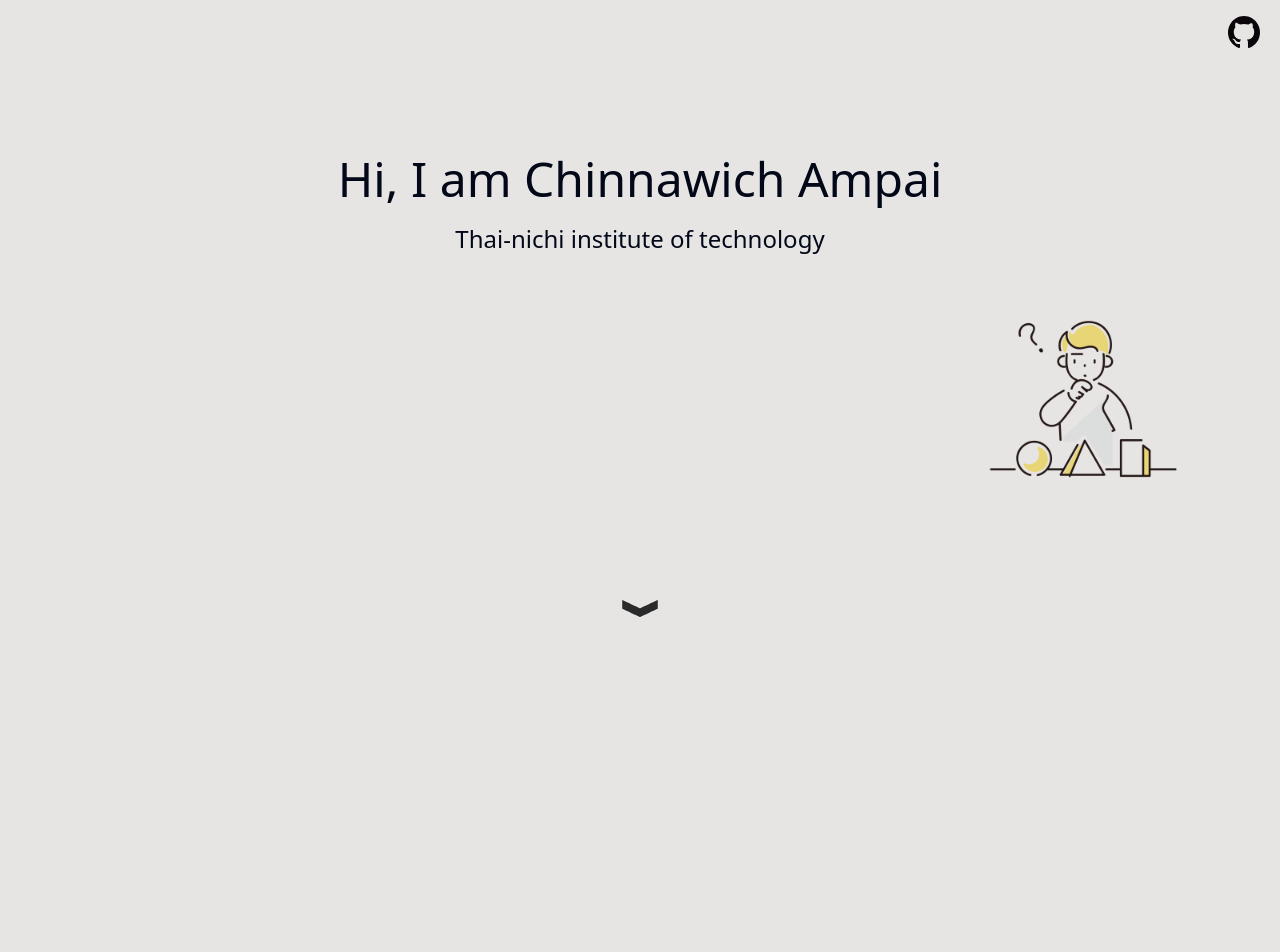
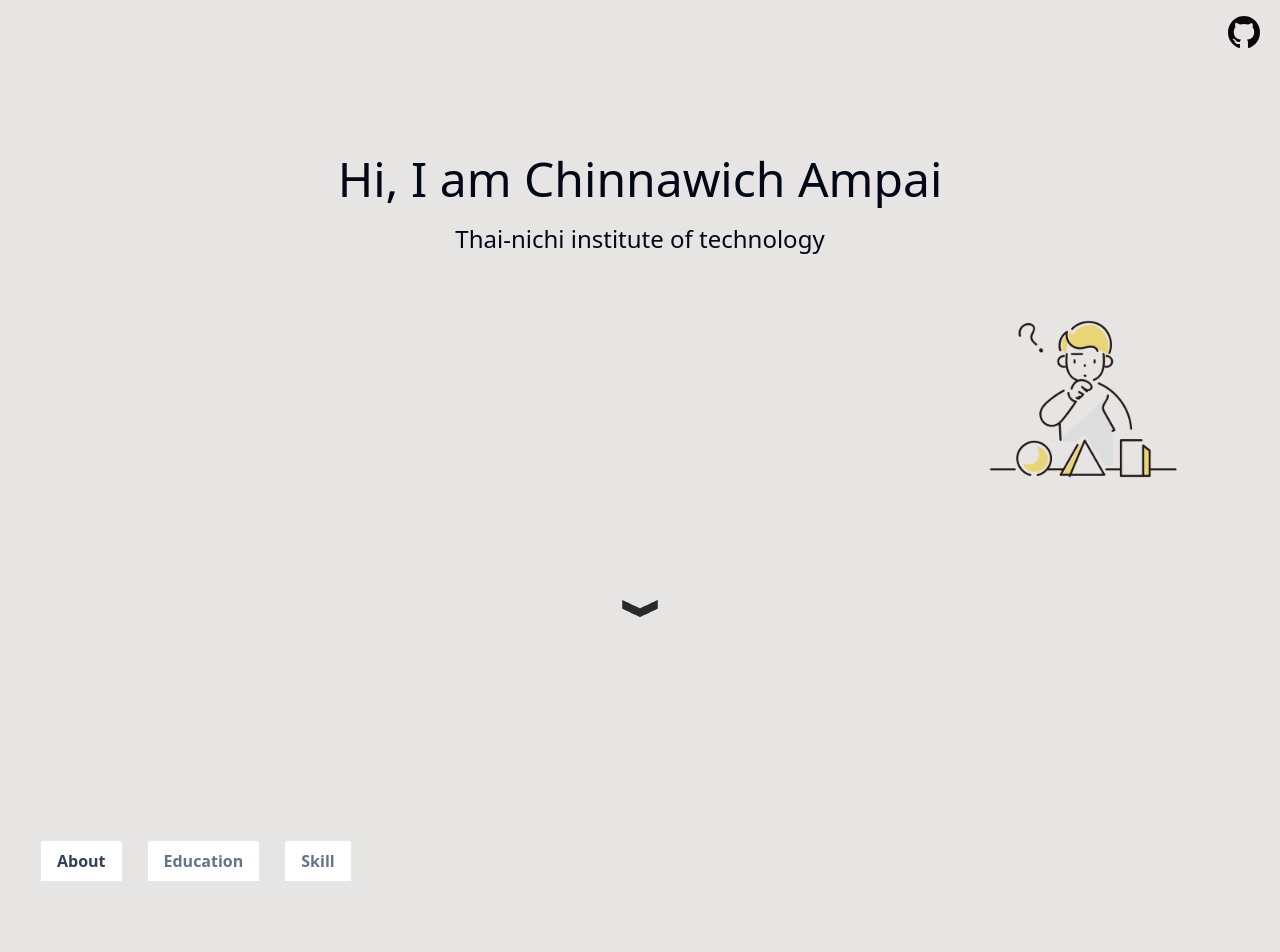
Before and after one commit to HimitsuTH/portfolio, a React (Vite) app: page / in a window 1280 px wide. Shown: the top 952 px of the page. Built offline with nearby package versions, Linux system fonts and the light colour scheme.

Commit message:
`about page`

```diff
--- a/src/App.css
+++ b/src/App.css
@@ -2,5 +2,5 @@
     transition: 500ms all;
 }
 .list-item:hover {
-    transform: translateX(20%);
+    transform: translateX(10%);
 }
--- a/src/components/AboutPage.tsx
+++ b/src/components/AboutPage.tsx
@@ -85,7 +85,7 @@ const AboutPage = () => {
           </AccordionContent>
         </AccordionItem>
       </Accordion>
-      <ul className=" border-b absolute flex-col gap-2 top-1/2 left-2  hidden min-[920px]:flex ">
+      <ul className=" border-b absolute flex-row gap-5 top-10 left-10  hidden min-[920px]:flex ">
         <li
           id="tab1"
           onClick={(e) => handleTabActive(e)}
```
